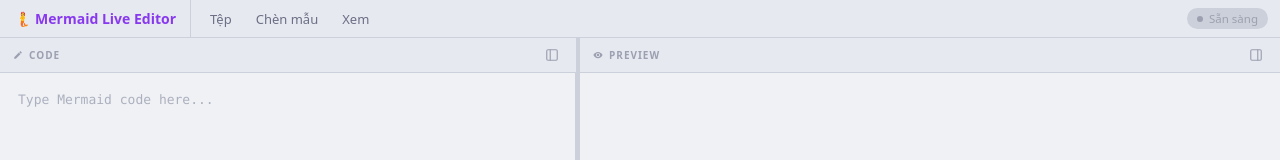
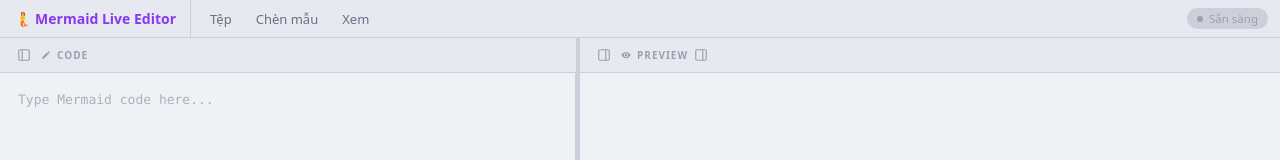
Before and after one commit to duy12i1i7/mermaid-editor, a plain HTML site: page index.html in a window 1280 px wide. Shown: the top 160 px of the page. Drawn offline with Linux system fonts and the light colour scheme.

Commit message:
Swap panel toggle button to left of icon+text

```diff
--- a/index.html
+++ b/index.html
@@ -211,9 +211,9 @@
             display: flex;
             align-items: center;
             justify-content: center;
-            margin-left: auto;
             padding: 0;
             transition: background .12s, color .12s;
+            flex-shrink: 0;
         }
         .panel-toggle:hover { background: var(--s0); color: var(--text); }
 
@@ -522,11 +522,11 @@
 <div class="main">
     <div class="editor-panel" id="editorPanel">
         <div class="panel-hdr">
+            <button class="panel-toggle" id="btnToggleCode" title="&#x1ea8;n Preview (&#x2318;1)">
+                <svg width="14" height="14" viewBox="0 0 24 24" fill="none" stroke="currentColor" stroke-width="2" stroke-linecap="round" stroke-linejoin="round"><rect x="3" y="3" width="18" height="18" rx="2"/><line x1="9" y1="3" x2="9" y2="21"/></svg>
+            </button>
             <svg width="10" height="10" viewBox="0 0 24 24" fill="currentColor"><path d="M3 17.25V21h3.75L17.81 9.94l-3.75-3.75L3 17.25zM21.41 6.34l-3.75-3.75-2.53 2.54 3.75 3.75 2.53-2.54z"/></svg>
             CODE
-            <button class="panel-toggle" id="btnToggleCode" title="&#x1ea8;n Code (&#x2318;1)">
-                <svg width="14" height="14" viewBox="0 0 24 24" fill="none" stroke="currentColor" stroke-width="2" stroke-linecap="round" stroke-linejoin="round"><rect x="3" y="3" width="18" height="18" rx="2"/><line x1="9" y1="3" x2="9" y2="21"/></svg>
-            </button>
         </div>
         <textarea id="editor" spellcheck="false" autocomplete="off" placeholder="Type Mermaid code here..."></textarea>
     </div>
@@ -535,9 +535,11 @@
 
     <div class="preview-panel" id="previewPanel">
         <div class="panel-hdr">
+            <button class="panel-toggle" id="btnTogglePreview" title="&#x1ea8;n Code (&#x2318;2)">
+                <svg width="14" height="14" viewBox="0 0 24 24" fill="none" stroke="currentColor" stroke-width="2" stroke-linecap="round" stroke-linejoin="round"><rect x="3" y="3" width="18" height="18" rx="2"/><line x1="15" y1="3" x2="15" y2="21"/></svg>
+            </button>
             <svg width="10" height="10" viewBox="0 0 24 24" fill="currentColor"><path d="M12 4.5C7 4.5 2.73 7.61 1 12c1.73 4.39 6 7.5 11 7.5s9.27-3.11 11-7.5c-1.73-4.39-6-7.5-11-7.5zM12 17c-2.76 0-5-2.24-5-5s2.24-5 5-5 5 2.24 5 5-2.24 5-5 5zm0-8c-1.66 0-3 1.34-3 3s1.34 3 3 3 3-1.34 3-3-1.34-3-3-3z"/></svg>
             PREVIEW
-            <button class="panel-toggle" id="btnTogglePreview" title="&#x1ea8;n Preview (&#x2318;2)">
                 <svg width="14" height="14" viewBox="0 0 24 24" fill="none" stroke="currentColor" stroke-width="2" stroke-linecap="round" stroke-linejoin="round"><rect x="3" y="3" width="18" height="18" rx="2"/><line x1="15" y1="3" x2="15" y2="21"/></svg>
             </button>
         </div>
```
